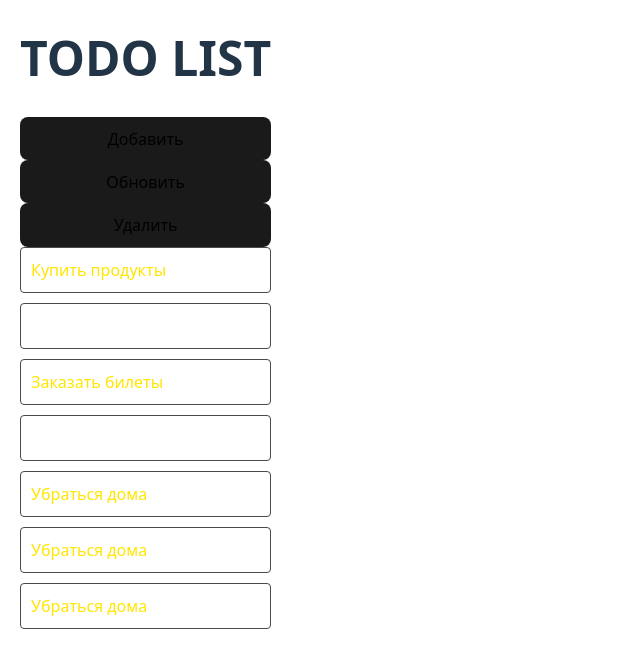
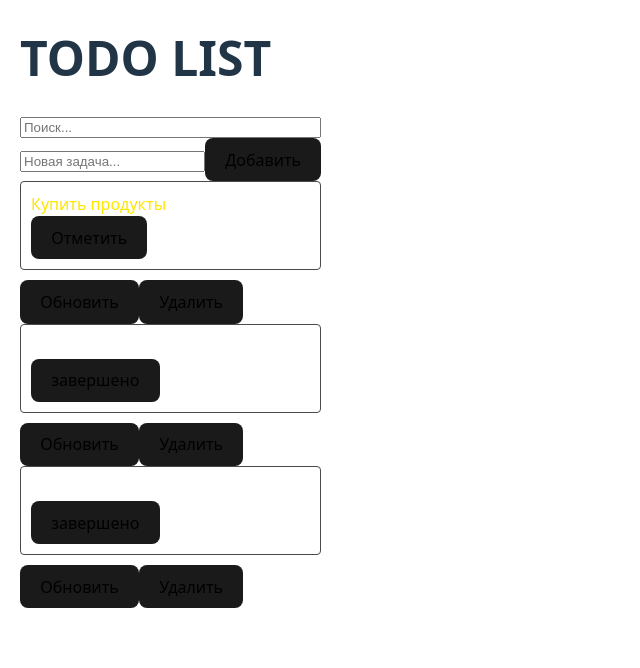
Before and after one commit to KarinaKold/REACT-Result, a React (Vite) app: page / in a window 1280 px wide. Shown: the top 668 px of the page, without its empty margins (0-640 px from the left). Built offline with nearby package versions, Linux system fonts and the light colour scheme; data requests are answered from the project's data file.

Commit message:
feat: create Search, editing functionality & update hooks

```diff
--- a/src/App.jsx
+++ b/src/App.jsx
@@ -1,45 +1,54 @@
 import {
 	useRequestGet,
 	useRequestAdd,
-	useRequestUpdate,
-	useRequestDelete,
+	// useRequestUpdate,
 } from './hooks';
 import styles from './App.module.css';
 import { Loader } from './components/Loader/Loader';
 import { TodoList } from './components/TodoList/TodoList';
 import { Button } from './components/Button/Button';
-
-const ACTIONS = {
-	add: 'Добавить',
-	update: 'Обновить',
-	delete: 'Удалить',
-};
+import { ACTIONS } from './constants';
+import { useState } from 'react';
+import { Search } from './components/Search/Search';
 
 export const App = () => {
 	const { todos, setTodos, isLoading } = useRequestGet();
 	const { requestAdd, isCreating } = useRequestAdd(setTodos);
-	const { requestUpdate, isUpdating } = useRequestUpdate(setTodos);
-	const { requestDelete, isDeleting } = useRequestDelete(setTodos);
+	const [newTodo, setNewTodo] = useState('');
+	const [searchItem, setSearchItem] = useState('');
+	// const [isSorted, setIsSorted] = useState(false);
+
+	const filteredTodos = todos.filter((todo) =>
+		todo.title.toLowerCase().includes(searchItem.toLowerCase()),
+	);
+
+	const handleAddTodo = (e) => {
+		e.preventDefault();
+		if (newTodo.trim()) {
+			requestAdd(newTodo);
+			setNewTodo('');
+		}
+	};
 
 	return (
 		<div className={styles.app}>
 			<h1>TODO LIST</h1>
-			<Button
-				action={isCreating}
-				handleClick={requestAdd}
-				clickName={ACTIONS.add}
+			<Search
+				type="text"
+				placeholder="Поиск..."
+				value={searchItem}
+				onChange={(e) => setSearchItem(e.target.value)}
 			/>
-			<Button
-				action={isUpdating}
-				handleClick={requestUpdate}
-				clickName={ACTIONS.update}
-			/>
-			<Button
-				action={isDeleting}
-				handleClick={requestDelete}
-				clickName={ACTIONS.delete}
-			/>
-			{isLoading ? <Loader /> : <TodoList todos={todos} />}
+			<form onSubmit={handleAddTodo}>
+				<input
+					type="text"
+					placeholder="Новая задача..."
+					value={newTodo}
+					onChange={(e) => setNewTodo(e.target.value)}
+				/>
+				<Button type="submit" action={isCreating} clickName={ACTIONS.add} />
+			</form>
+			{isLoading ? <Loader /> : <TodoList todos={filteredTodos} setTodos={setTodos} />}
 		</div>
 	);
 };
--- /dev/null
+++ b/src/components/Search/Search.jsx
@@ -0,0 +1,5 @@
+export const Search = ({...props}) => {
+	return (
+		<input {...props} />
+	)
+}
--- a/src/components/TodoList/TodoList.jsx
+++ b/src/components/TodoList/TodoList.jsx
@@ -1,9 +1,77 @@
+import { Button } from '../Button/Button';
+import {
+  useRequestUpdate,
+  useRequestDelete,
+} from '../../hooks';
 import styles from './TodoList.module.css';
+import { ACTIONS } from '../../constants';
+import { useState } from 'react';
 
-export const TodoList = ({ todos }) => {
-	return todos.map(({ id, title, completed }) => (
-		<div key={id} className={styles.todoItem}>
-			<div className={completed ? styles.completed : ''}>{title}</div>
-		</div>
-	));
+export const TodoList = ({ todos, setTodos }) => {
+  const { requestUpdate, isUpdating, setIsUpdating } = useRequestUpdate(setTodos);
+  const { requestDelete, isDeleting } = useRequestDelete(setTodos);
+
+  const [editingTodo, setEditingTodo] = useState(null); // текущее редактируемое дело
+  const [title, setTitle] = useState('');
+
+  const handleToggleComplete = (todo) => {
+    const updatedTodo = {
+      ...todo,
+      completed: !todo.completed,
+    };
+    requestUpdate(todo.id, updatedTodo.title, updatedTodo.completed);
+  };
+
+  const handleSave = (todo) => {
+    if (editingTodo) {
+      const updatedTodo = {
+        id: editingTodo,
+        title,
+		completed: todo.completed,
+      };
+      requestUpdate(editingTodo.id, title, updatedTodo.completed);
+      setEditingTodo(null);
+      setTitle(title);
+    }
+  };
+
+  const handleEditClick = (todo) => {
+    setEditingTodo(todo);
+    setTitle(todo.title);
+    setIsUpdating(true);
+  };
+
+  return (
+    <div>
+      {todos.map((todo) => (
+        <div key={todo.id}>
+          {editingTodo && editingTodo.id === todo.id ? (
+            <>
+              <input
+                type="text"
+                value={title}
+                onChange={(e) => setTitle(e.target.value)}
+              />
+              <button onClick={() => handleSave(todo)}>Сохранить</button>
+            </>
+          ) : (
+            <>
+              <div className={styles.todoItem}>
+                <div className={todo.completed ? styles.completed : ''}>{todo.title}</div>
+                <button onClick={() => handleToggleComplete(todo)}>
+                  {todo.completed ? 'завершено' : 'Отметить'}
+                </button>
+              </div>
+              <button onClick={() => handleEditClick(todo)}>Обновить</button>
+            </>
+          )}
+          <Button
+            action={isDeleting}
+            handleClick={() => requestDelete(todo.id)}
+            clickName={ACTIONS.delete}
+          />
+        </div>
+      ))}
+    </div>
+  );
 };
--- /dev/null
+++ b/src/constants.js
@@ -0,0 +1,5 @@
+export const ACTIONS = {
+	add: 'Добавить',
+	update: 'Обновить',
+	delete: 'Удалить',
+};
--- a/src/db.json
+++ b/src/db.json
@@ -6,34 +6,14 @@
       "completed": false
     },
     {
-			"id": 2,
       "title": "Позвонить врачу",
-			"completed": true
+      "completed": true,
+      "id": 2
     },
     {
-			"id": 3,
       "title": "Заказать билеты",
-			"completed": false
-		},
-		{
-			"title": "Убраться дома",
       "completed": true,
-			"id": 4
-		},
-		{
-			"title": "Убраться дома",
-			"completed": false,
-			"id": 6
-		},
-		{
-			"title": "Убраться дома",
-			"completed": false,
-			"id": 7
-		},
-		{
-			"title": "Убраться дома",
-			"completed": false,
-			"id": 8
+      "id": 3
     }
   ]
 }
--- a/src/hooks/useRequestAdd.js
+++ b/src/hooks/useRequestAdd.js
@@ -3,14 +3,14 @@ import { useState } from 'react';
 export const useRequestAdd = (setTodos) => {
 	const [isCreating, setIsCreating] = useState(false);
 
-	const requestAdd = () => {
+	const requestAdd = (title) => {
 		setIsCreating(true);
 
 		fetch('http://localhost:3000/tasks', {
 			method: 'POST',
 			headers: { 'Content-Type': 'application/json;charset=utf-8' },
 			body: JSON.stringify({
-				title: 'Убраться дома',
+				title,
 				completed: false,
 			}),
 		})
--- a/src/hooks/useRequestDelete.js
+++ b/src/hooks/useRequestDelete.js
@@ -3,15 +3,15 @@ import { useState } from 'react';
 export const useRequestDelete = (setTodos) => {
 	const [isDeleting, setIsDeleting] = useState(false);
 
-	const requestDelete = () => {
+	const requestDelete = (id) => {
 		setIsDeleting(true);
 
-		fetch('http://localhost:3000/tasks/5', {
+		fetch(`http://localhost:3000/tasks/${id}`, {
 			method: 'DELETE',
 		})
 			.then((rawResponse) => rawResponse.json())
 			.then(() => {
-				setTodos((prev) => prev.filter((todo) => todo.id !== '5'));
+				setTodos((prev) => prev.filter((todo) => todo.id !== id));
 			})
 			.finally(() => setIsDeleting(false));
 	};
--- a/src/hooks/useRequestUpdate.js
+++ b/src/hooks/useRequestUpdate.js
@@ -2,15 +2,16 @@ import { useState } from 'react';
 
 export const useRequestUpdate = (setTodos) => {
 	const [isUpdating, setIsUpdating] = useState(false);
-	const requestUpdate = () => {
+
+	const requestUpdate = (id, title, completed) => {
 		setIsUpdating(true);
 
-		fetch('http://localhost:3000/tasks/4', {
+		fetch(`http://localhost:3000/tasks/${id}`, {
 			method: 'PUT',
 			headers: { 'Content-Type': 'application/json;charset=utf-8' },
 			body: JSON.stringify({
-				title: 'Убраться дома',
-				completed: true,
+				title,
+				completed,
 			}),
 		})
 			.then((rawResponse) => rawResponse.json())
@@ -22,5 +23,5 @@ export const useRequestUpdate = (setTodos) => {
 			.finally(() => setIsUpdating(false));
 	};
 
-	return { requestUpdate, isUpdating };
+	return { requestUpdate, isUpdating, setIsUpdating };
 };
```
Also changed, not shown: src/components/Search/Search.module.css (added). Lines whose indentation alone changed are shown as unchanged.
